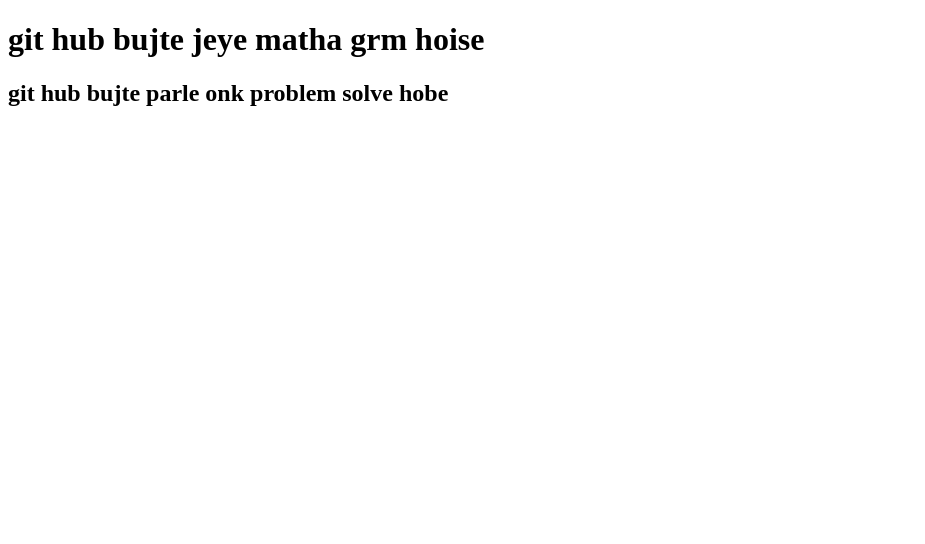
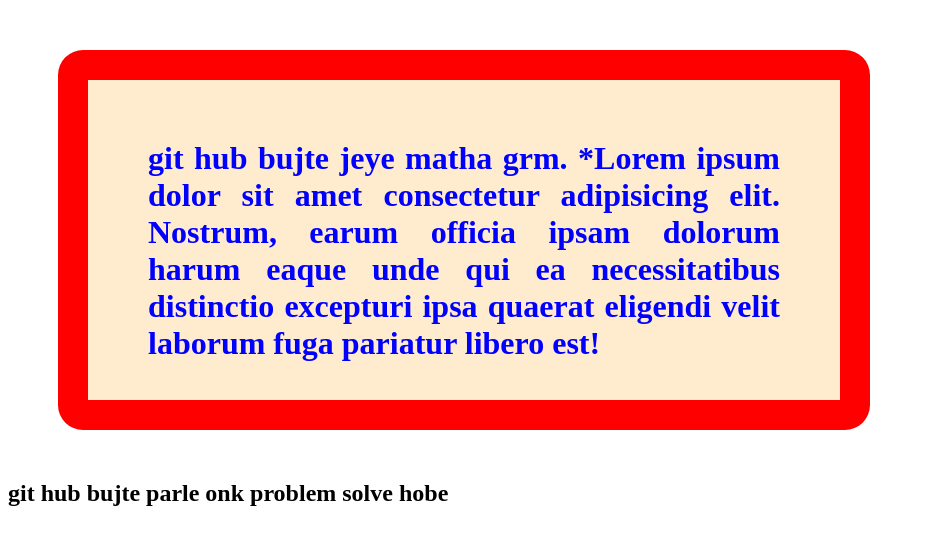
Before and after one commit to Rakib-Roman/my-first-repo, a plain HTML site: page index.html in a window 1280 px wide. Shown: the whole page, without its empty margins (0-925 px from the left). Drawn offline with Linux system fonts and the light colour scheme.

Commit message:
new added 1

```diff
--- a/index.html
+++ b/index.html
@@ -4,10 +4,11 @@
     <meta charset="UTF-8">
     <meta http-equiv="X-UA-Compatible" content="IE=edge">
     <meta name="viewport" content="width=device-width, initial-scale=1.0">
-    <title>my first ripo</title>
+    <title>My Profile</title>
+    <link rel="stylesheet" href="style.css">
 </head>
 <body>
-    <h1>git hub bujte jeye matha grm hoise</h1>
+    <h1>git hub bujte jeye matha grm. *Lorem ipsum dolor sit amet consectetur adipisicing elit. Nostrum, earum officia ipsam dolorum harum eaque unde qui ea necessitatibus distinctio excepturi ipsa quaerat eligendi velit laborum fuga pariatur libero est!</h1>
     <h2>git hub bujte parle onk problem solve hobe</h2>
 </body>
 </html>
--- /dev/null
+++ b/style.css
@@ -0,0 +1,10 @@
+h1{
+    color: blue; background-color: blanchedalmond;
+    width: 50%; height: 200px;
+    border: 30px solid red;
+    border-radius: 25px;
+    margin: 50px;
+    padding: 60px;
+    text-align: justify;
+
+}
```
